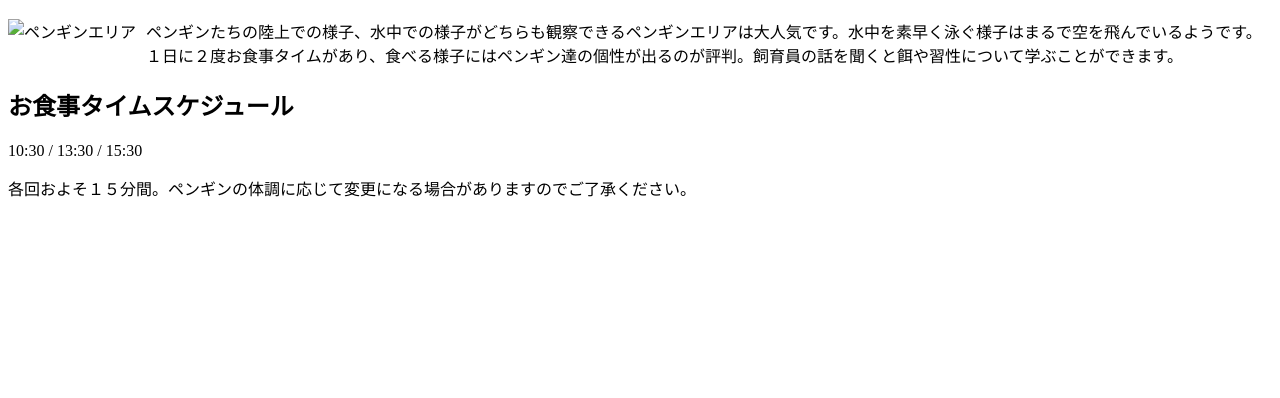
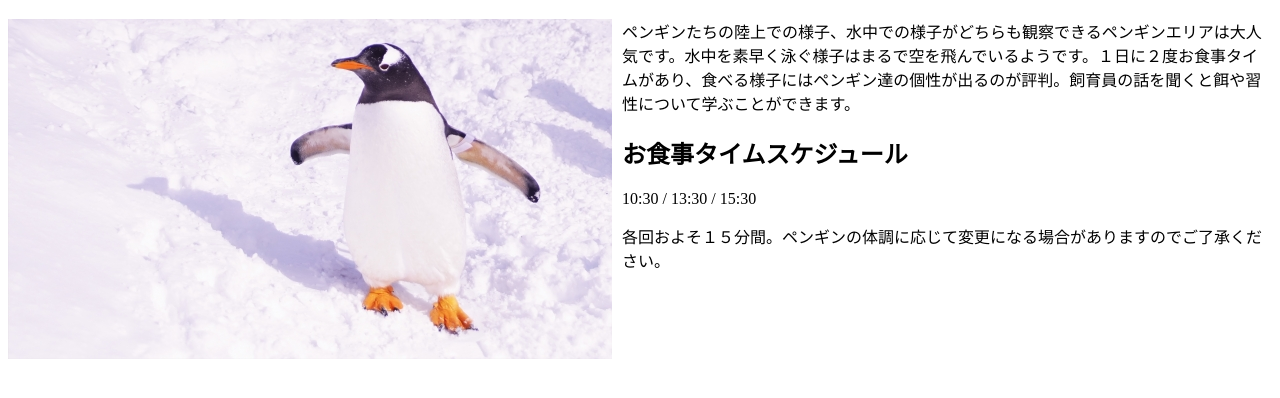
Before and after one commit to KensukeTakahara/html-css-training, a plain HTML site: page src/203_float/index.html in a window 1280 px wide. Shown: the part 70-468 px from the top of the page. Drawn offline with Linux system fonts and the light colour scheme.

Commit message:
fix image path.

```diff
--- a/src/203_float/index.html
+++ b/src/203_float/index.html
@@ -8,7 +8,11 @@
   <body>
     <div class="float_block">
       <h1>ペンギンエリア</h1>
-      <img src="../img/penguin.jpeg" alt="ペンギンエリア" class="float_left" />
+      <img
+        src="../../img/penguin.jpeg"
+        alt="ペンギンエリア"
+        class="float_left"
+      />
       <p>
         ペンギンたちの陸上での様子、水中での様子がどちらも観察できるペンギンエリアは大人気です。水中を素早く泳ぐ様子はまるで空を飛んでいるようです。１日に２度お食事タイムがあり、食べる様子にはペンギン達の個性が出るのが評判。飼育員の話を聞くと餌や習性について学ぶことができます。
       </p>
```
Also changed, not shown: src/196_link/index.html (+2 -2 lines), src/199_button_style/index.html (+1 -1 lines).
